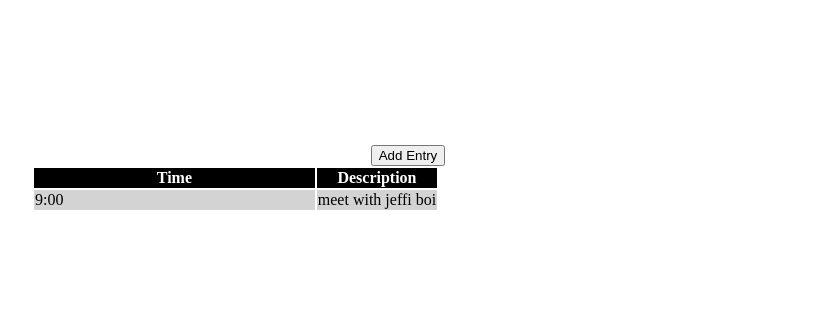
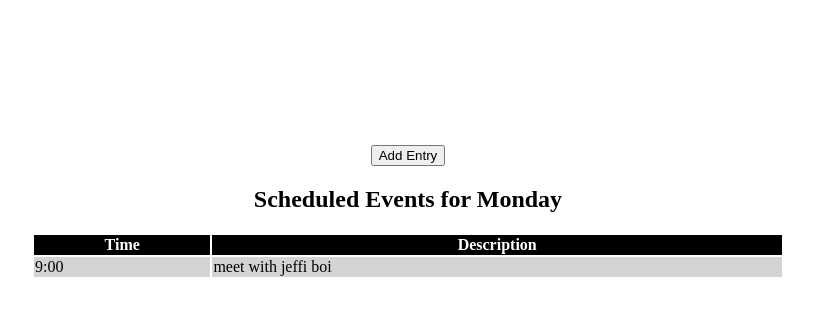
Before and after one commit to mgmauriello/week-planner, a website: page index.html in a window 1280 px wide. Shown: the part 135-450 px from the top of the page, without its empty margins (232-1047 px from the left). Drawn offline with Linux system fonts and the light colour scheme.

Commit message:
finished tables

```diff
--- a/index.html
+++ b/index.html
@@ -39,6 +39,7 @@
     </div>
     <div class="row">
       <div class="column-full">
+        <h2 class="center schedule-head">Scheduled Events for Monday</h2>
         <table>
           <thead>
             <tr>
--- a/styles.css
+++ b/styles.css
@@ -60,6 +60,8 @@
 
 table {
   font-family: serif;
+  table-layout: auto;
+  width: 100%;
 }
 
 thead,
@@ -71,11 +73,3 @@ th {
 tr:nth-child(odd) {
   background-color: lightgray;
 }
-
-.time-width {
-  width: 70%;
-}
-
-.desc-width {
-  width: 90%;
-}
```
Also changed, not shown: main.js (+7 -0 lines).
